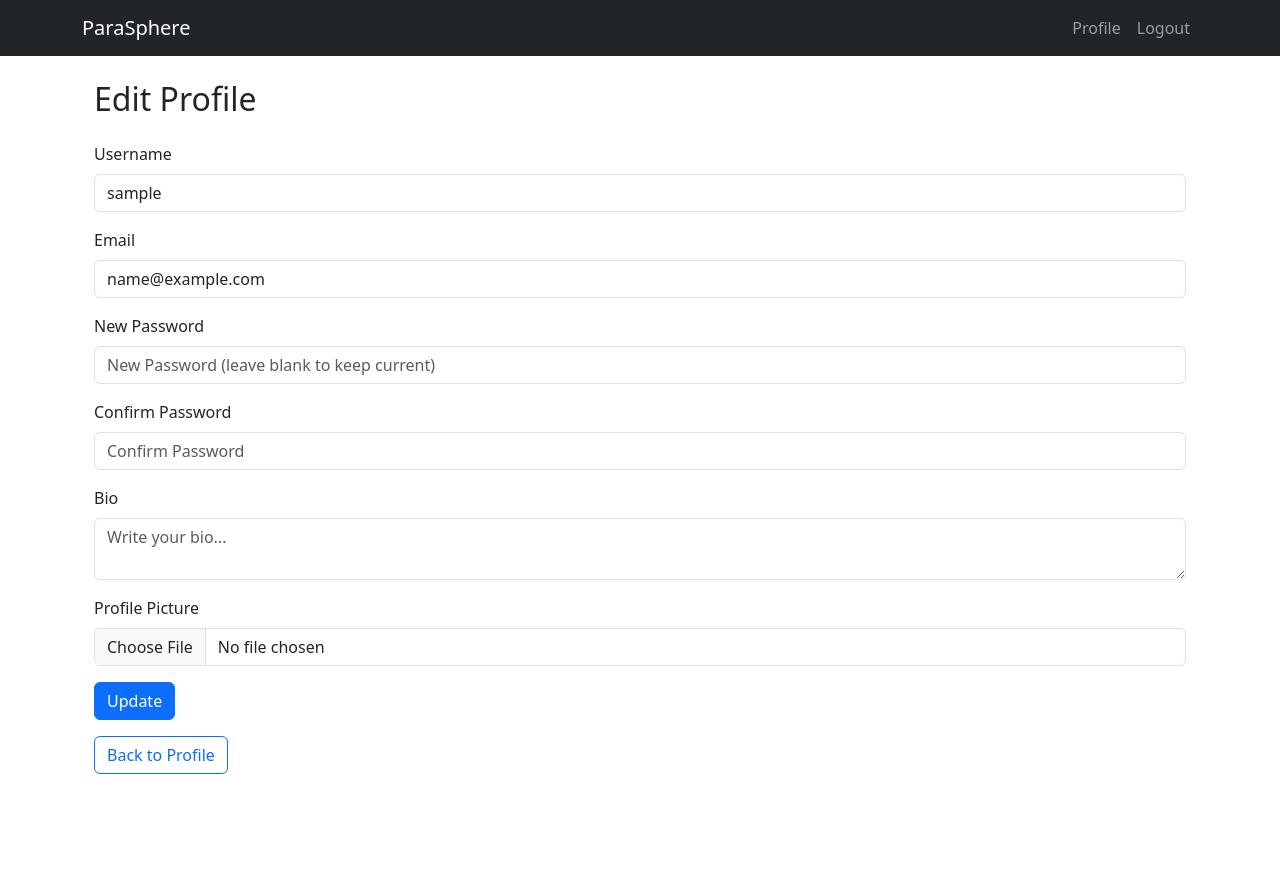
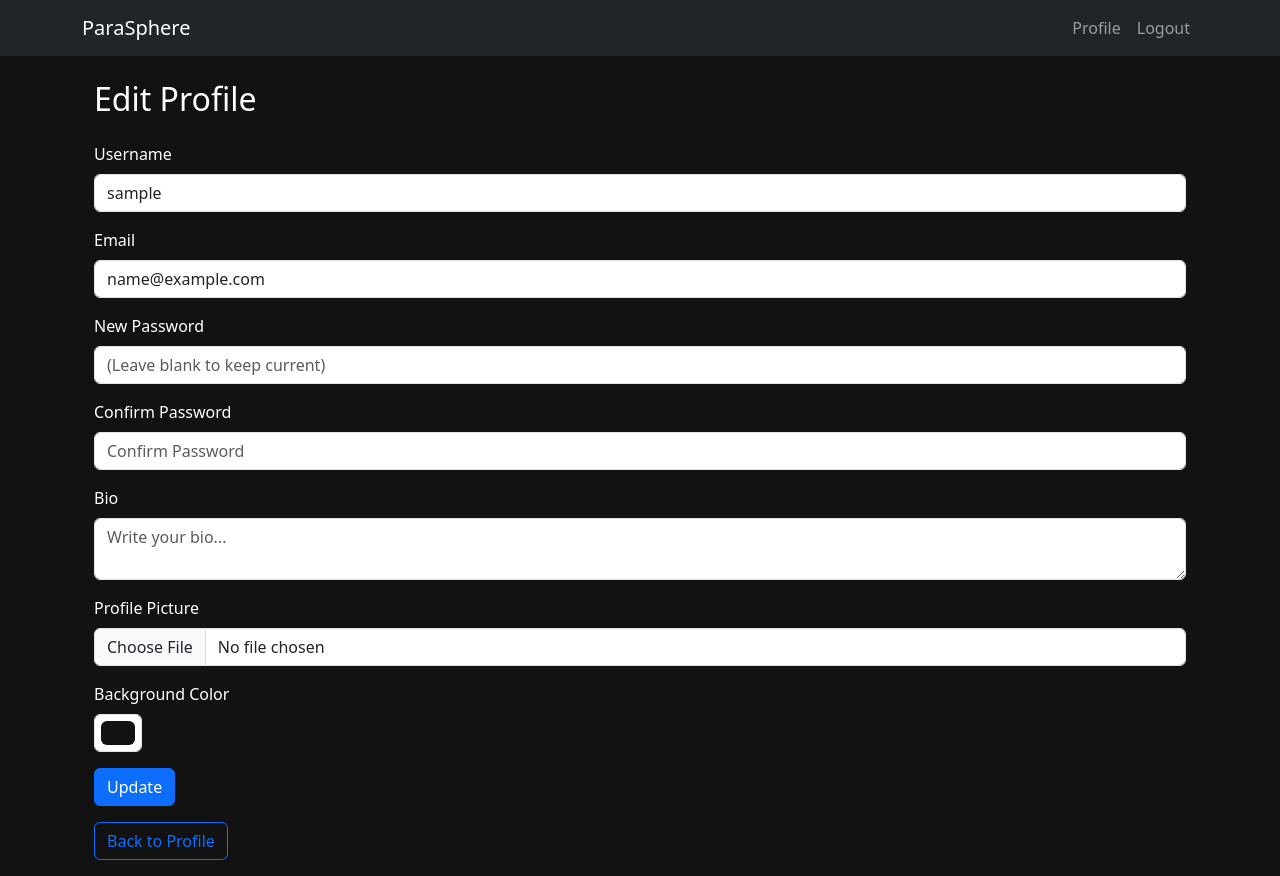
Before and after one commit to SpandanMukherjee/para-sphere, a Django app: page /accounts/edit-profile/ in a window 1280 px wide. Before the commit the page ends 774 px from the top, so only its background shows below. Run offline with Django 5.2, Linux system fonts and the light colour scheme; the visitor is signed in with stand-in values (Sample User, id 1); data comes from the database, SQL or seed files in the repository.

Commit message:
Updated profile-theme

```diff
--- a/accounts/models.py
+++ b/accounts/models.py
@@ -5,6 +5,7 @@ class Profile(models.Model):
     user = models.OneToOneField(User, on_delete=models.CASCADE)
     bio = models.TextField(blank=True)
     profile_picture = models.ImageField(upload_to='profile_pics/', default='profile_pics/default.jpg', blank=True, null=True)
+    background_color = models.CharField(max_length=7, blank=True, null=True, default='#121212')
 
     def __str__(self):
         return self.user.username
--- a/accounts/templates/accounts/edit_profile.html
+++ b/accounts/templates/accounts/edit_profile.html
@@ -4,20 +4,15 @@
 {% block title %}Edit Profile{% endblock %}
 
 {% block content %}
-
   <div class="container">
     <h2 class="mb-4">Edit Profile</h2>
 
     {% if messages %}
-
       {% for message in messages %}
-
         <div class="alert alert-success" role="alert">
           {{ message }}
         </div>
-
       {% endfor %}
-
     {% endif %}
 
     <form method="POST" enctype="multipart/form-data">
@@ -25,17 +20,17 @@
 
       <div class="mb-3">
         <label for="username" class="form-label">Username</label>
-        <input type="text" class="form-control" id="username" name="username" placeholder="New Username" value="{{ user.username }}">
+        <input type="text" class="form-control" id="username" name="username" value="{{ user.username }}">
       </div>
 
       <div class="mb-3">
         <label for="email" class="form-label">Email</label>
-        <input type="email" class="form-control" id="email" name="email" placeholder="Email" value="{{ user.email }}">
+        <input type="email" class="form-control" id="email" name="email" value="{{ user.email }}">
       </div>
 
       <div class="mb-3">
         <label for="password" class="form-label">New Password</label>
-        <input type="password" class="form-control" id="password" name="password" placeholder="New Password (leave blank to keep current)">
+        <input type="password" class="form-control" id="password" name="password" placeholder="(Leave blank to keep current)">
       </div>
 
       <div class="mb-3">
@@ -53,13 +48,16 @@
         <input type="file" class="form-control" id="profile_picture" name="profile_picture">
       </div>
 
+      <div class="mb-3">
+        <label for="background_color" class="form-label">Background Color</label>
+        <input type="color" class="form-control form-control-color" id="background_color" name="background_color" value="{{ profile.background_color|default:'#121212' }}">
+      </div>
+
       <button type="submit" class="btn btn-primary">Update</button>
     </form>
 
     <p class="mt-3">
       <a href="{% url 'profile' username=user.username %}" class="btn btn-outline-primary">Back to Profile</a>
     </p>
-
   </div>
-
 {% endblock %}
--- a/accounts/templates/base.html
+++ b/accounts/templates/base.html
@@ -7,34 +7,45 @@
     <title>{% block title %}ParaSphere{% endblock %}</title>
     <link href="https://cdn.jsdelivr.net/npm/bootstrap@5.3.0/dist/css/bootstrap.min.css" rel="stylesheet">
     {% block extra_head %}{% endblock %}
+    <style>
+        body {
+            {% if user.is_authenticated and user.profile.background_color %}
+                background-color: {{ user.profile.background_color }};
+                color: {% if user.profile.background_color|lower == "#ffffff" or user.profile.background_color|lower == "#fff" %} black {% else %} white {% endif %};
+            {% else %}
+                background-color: #121212;
+                color: white;
+            {% endif %}
+        }
+
+        .form-label {
+            {% if user.is_authenticated and user.profile.background_color %}
+                color: {% if user.profile.background_color|lower == "#ffffff" or user.profile.background_color|lower == "#fff" %} black {% else %} white {% endif %};
+            {% else %}
+                color: white;
+            {% endif %}
+        }
+    </style>
 </head>
 
 <body>
 
     <nav class="navbar navbar-expand-lg navbar-dark bg-dark mb-4">
-
         <div class="container">
             <a class="navbar-brand" href="{% url 'home' %}">ParaSphere</a>
-
             <button class="navbar-toggler" type="button" data-bs-toggle="collapse" data-bs-target="#navbarNav">
                 <span class="navbar-toggler-icon"></span>
             </button>
-
             <div class="collapse navbar-collapse" id="navbarNav">
-
                 <ul class="navbar-nav ms-auto">
-
                     {% if user.is_authenticated %}
                         <li class="nav-item">
                             <a class="nav-link" href="{% url 'profile' username=user.username %}">Profile</a>
-
                         </li>
                         <li class="nav-item">
                             <a class="nav-link" href="{% url 'logout' %}">Logout</a>
                         </li>
-
                     {% else %}
-
                         <li class="nav-item">
                             <a class="nav-link" href="{% url 'login' %}">Login</a>
                         </li>
@@ -51,4 +62,5 @@
     <script src="https://cdn.jsdelivr.net/npm/bootstrap@5.3.0/dist/js/bootstrap.bundle.min.js"></script>
     {% block extra_js %}{% endblock %}
 </body>
+
 </html>
--- a/accounts/views.py
+++ b/accounts/views.py
@@ -79,10 +79,9 @@ def edit_profile(request):
         profile.bio = new_bio
 
         if(new_profile_picture):
-            print("New uploaded", new_profile_picture.name)
             profile.profile_picture = new_profile_picture
-        else:
-            print("nothing uploaded")
+
+        profile.background_color = request.POST.get("background_color", profile.background_color)
 
         user.save()
         profile.save()
```
Also changed, not shown: accounts/templates/accounts/login.html (+10 -15 lines), accounts/templates/accounts/profile.html (+4 -13 lines), accounts/templates/home.html (+10 -10 lines), accounts/migrations/0005_alter_profile_background_color.py (added). Lines whose indentation alone changed are shown as unchanged.
